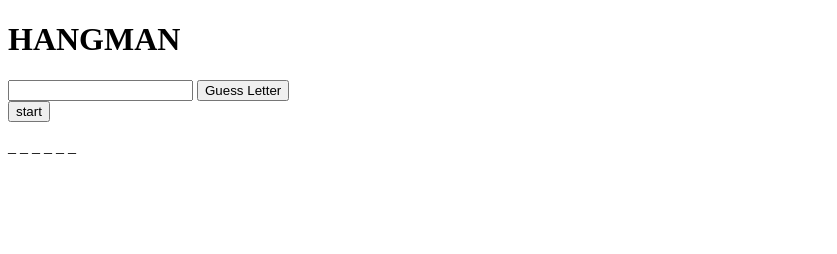
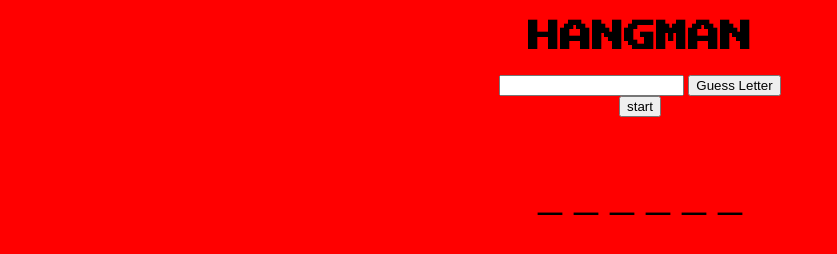
Before and after one commit to devjohnsonGA/hangman, a plain HTML site: page index.html in a window 1280 px wide. Both pictures are taken after a click on the button "start". Shown: the whole page, without its empty margins (0-837 px from the left). Drawn offline with nearby package versions, Linux system fonts and the light colour scheme.

```diff
--- a/css/style.css
+++ b/css/style.css
@@ -1,4 +1,4 @@
-/*body {
+body {
   background: red;
   text-align: center;
 }
@@ -10,6 +10,6 @@ h1 {
 p {
   text-align: center;
   color: black;
-  font-size: 600%;
-  text-decoration: underline;
-}*/
+  font-size: 300%;
+
+}
--- a/index.html
+++ b/index.html
@@ -9,8 +9,8 @@
   </head>
   <body>
     <h1>HANGMAN</h1>
-<input  type="text">
-<input id="letter" type="button" value="Guess Letter">
+<input  id="letter" type="text">
+<input id="letterSubmit" type="button" value="Guess Letter">
 <div>
   <input id="startGame" type="button" value="start">
 </div>
@@ -18,16 +18,6 @@
 <p id="counter"></p>
 <p id="stat"></p>
 
-
-    <!-- <div>
-        <input id="startUp" type="submit" value="START">
-    </div>
-    <form class="gameInput">
-        <input id="text" type="text" name="guess space" placeholder="Guess a letter!">
-        <input id="submitGuess" type="submit" value="Submit">
-    </form>
-    <p id="count"></p>
-    <p id="word"></p> -->
       <script
         src="https://code.jquery.com/jquery-3.2.1.slim.min.js"
         integrity="sha256-k2WSCIexGzOj3Euiig+TlR8gA0EmPjuc79OEeY5L45g="
--- a/script.js
+++ b/script.js
@@ -21,9 +21,10 @@ function startUp(){ //getting blanks in array from word
 d = answerArray.join(" ")
 document.getElementById("answer").innerHTML = d
 
-document.getElementById("letter").addEventListener("click", Letter)
+document.getElementById("letterSubmit").addEventListener("click", Letter)
 function Letter(){
   var letter = document.getElementById("letter").value
+  console.log(letter)
 
   if (letter.length > 0) {
 
@@ -35,11 +36,8 @@ function Letter(){
     }
     //attempt tracker
     count++
-    document.getElementById("counter").innerHTML = 'HANGMAN count: ' + count
-    document.getElementById("answer").innerHTML = answerArray.join('')
-  }
-  if(count>6){
-    document.getElementById("stat").innerHTML = 'You have one more guess until HANGMAN!'
+    document.getElementById("counter").innerHTML = "HANGMAN count: " + count
+
   }
 }
 }
```
Also changed, not shown: 1 other file.
